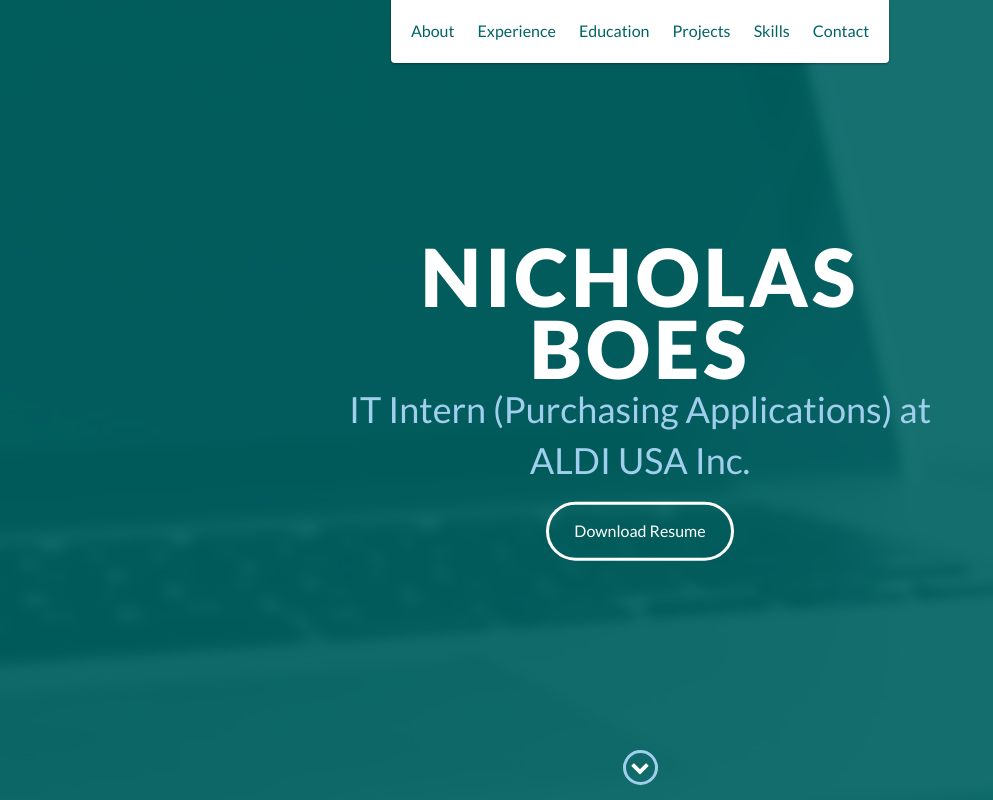
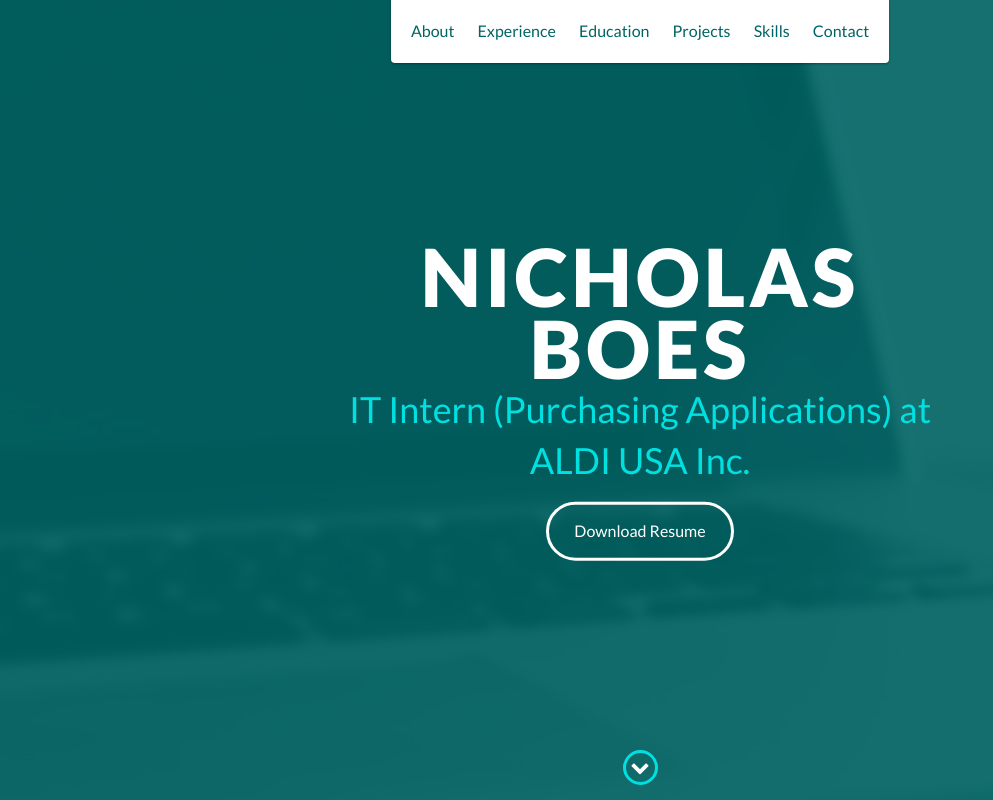
Before and after one commit to NBPrograms/NBPrograms.github.io, a website: page index.html in a window 1280 px wide. Shown: the top 800 px of the page, without its empty margins (0-993 px from the left). Drawn offline with nearby package versions, Linux system fonts and the light colour scheme.

Commit message:
Update styles.css

```diff
--- a/css/styles.css
+++ b/css/styles.css
@@ -251,7 +251,7 @@
     line-height: 0.9em;
 }
 #lead-content h2 {
-    color: #a0cfee;
+    color: #00E0E0;
     font-weight: 500;
     font-size: 2.25em;
     margin-bottom: 15px;
@@ -284,7 +284,7 @@
     width: 35px;
     height: 35px;
     border-radius: 50%;
-    border: 3px solid #a0cfee;
+    border: 3px solid #00E0E0;
     text-align: center;
 }
 #lead-down i {
```
